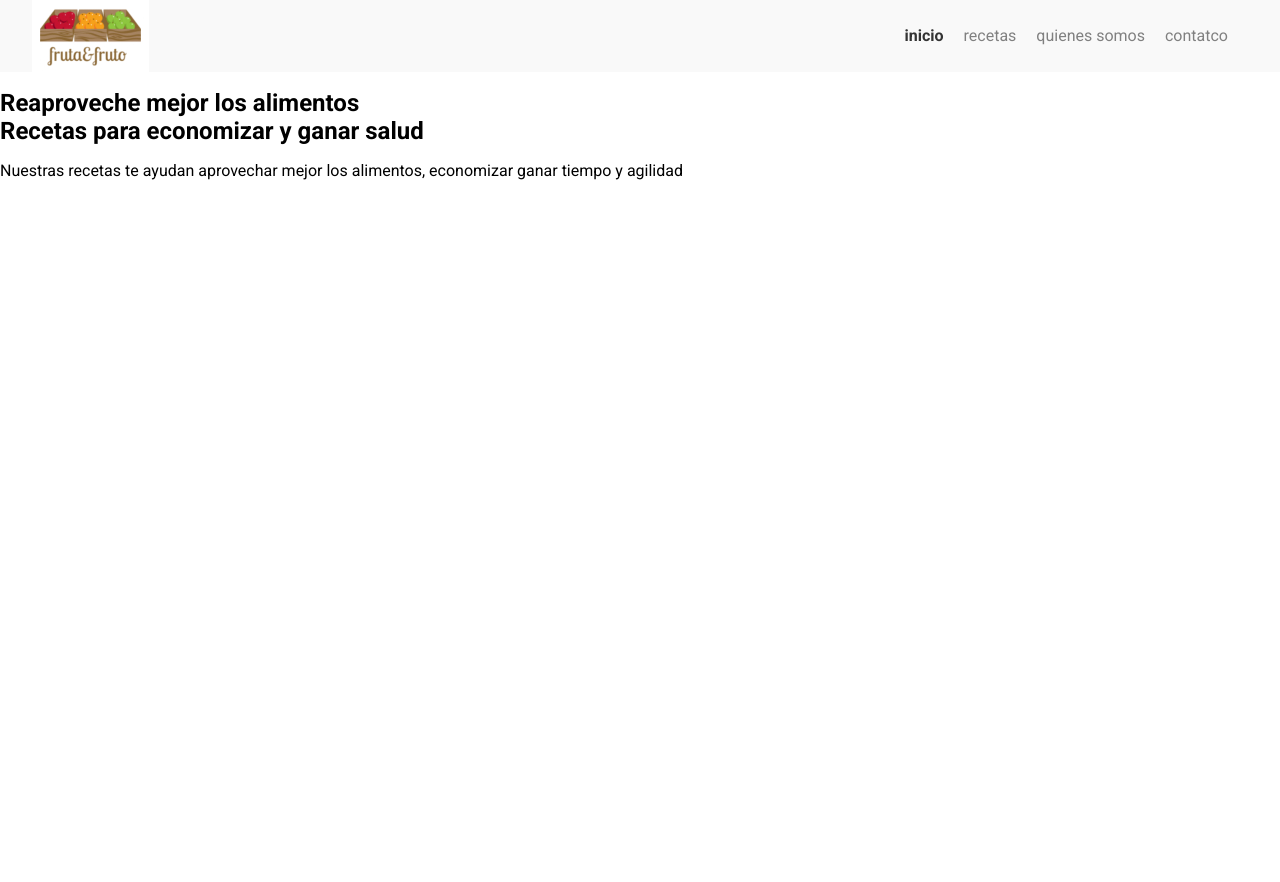
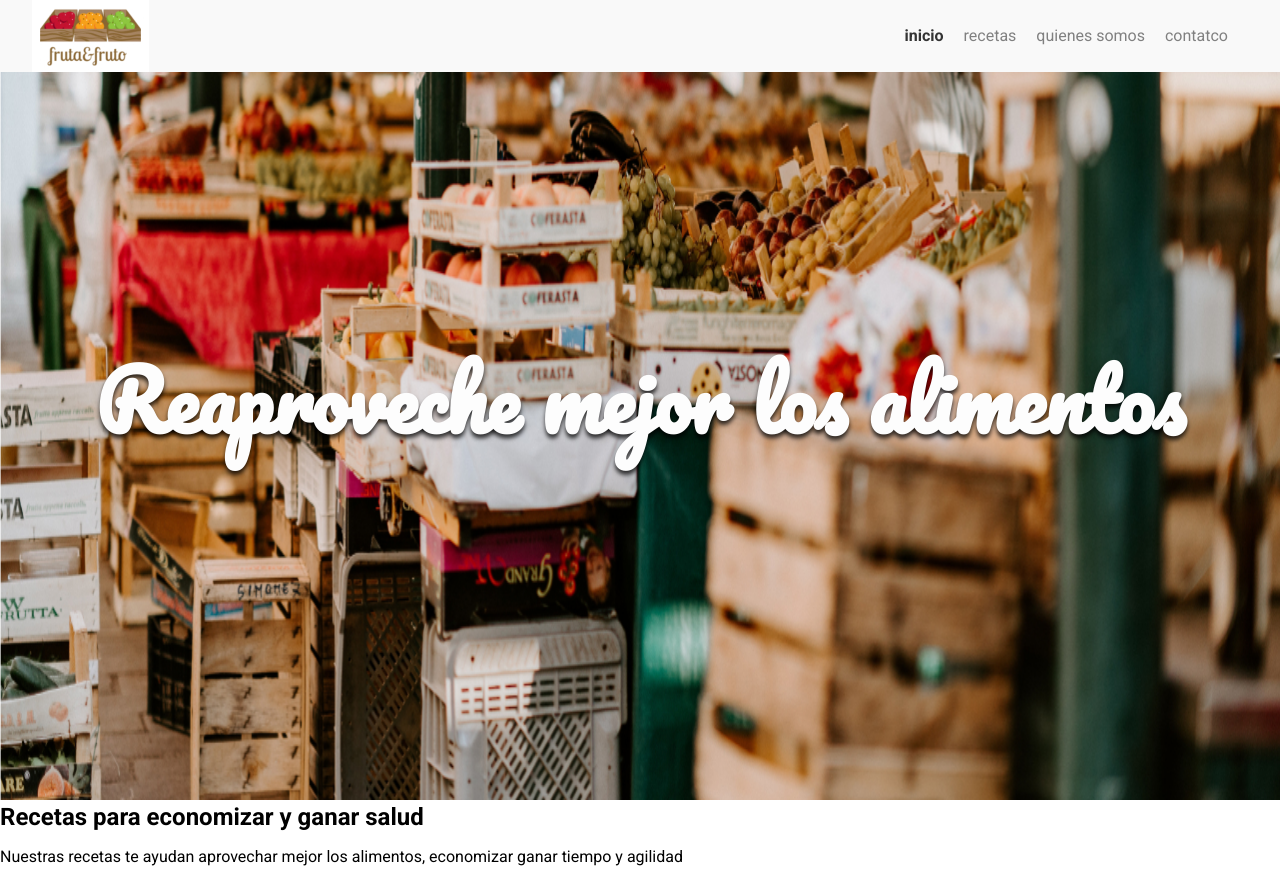
Before and after one commit to Ricard0Hernandez/fruta_y_fruto, a plain HTML site: page index.html in a window 1280 px wide. Before the commit the page ends 800 px from the top, so only its background shows below. Drawn offline with Linux system fonts and the light colour scheme.

Commit message:
agregando estilos de imagen del banner

```diff
--- /dev/null
+++ b/assets/css/banner/banner__imagen.css
@@ -0,0 +1,4 @@
+.banner__imagen{
+    height: calc(100vh - 72px);
+    width: 100%;
+}
--- /dev/null
+++ b/assets/css/banner/banner__titulo.css
@@ -0,0 +1,12 @@
+.banner__titulo{
+    color: #fdfdfd;
+    font-family: Pacifico, cursive;
+    font-size: 5.0625rem;
+    position: absolute;
+    left: 50%;
+    text-align: center;
+    top: 50%;
+    text-shadow: 0 4px 4px  rgba(0,0,0,0.75);
+    width: 100%;
+    transform: translate(-50%, -50%);
+}
--- a/index.html
+++ b/index.html
@@ -12,7 +12,10 @@
         <link rel="stylesheet" href="./assets/css/menu/menu__item.css">
         <link rel="stylesheet" href="./assets/css/menu/menu__link.css">
         <link rel="stylesheet" href="./assets/css/menu/menu__lista.css">
-        <link rel="stylesheey" href="/assets/css/cabecera.css">
+        <link rel="stylesheet" href="./assets/css/cabecera.css">
+        <link rel="stylesheet" href="./assets/css/banner/banner.css">
+        <link rel="stylesheet" href="./assets/css/banner/banner__imagen.css">
+        <link rel="stylesheet" href="./assets/css/banner/banner__titulo.css">
     </head>
 
     <body>
@@ -29,8 +32,8 @@
         </header>
 
         <section class="banner">
-            <img class="banner-imagen" src="" alt="">
-            <h2 class="banner-titulo">Reaproveche mejor los alimentos</h2>
+            <img class="banner__imagen" src="./assets/img/banner.jpg" alt="banner">
+            <h2 class="banner__titulo">Reaproveche mejor los alimentos</h2>
         </section>
 
         <section class="Sobre">
```
Also changed, not shown: assets/css/banner/banner.css (added).
